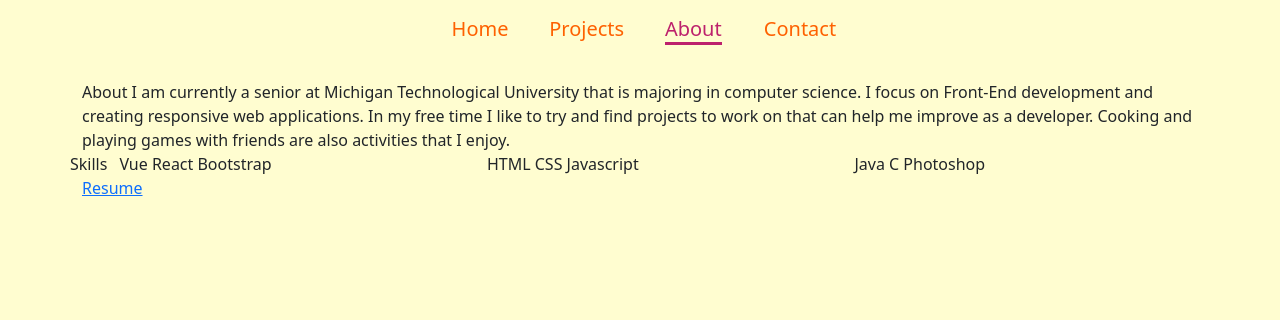
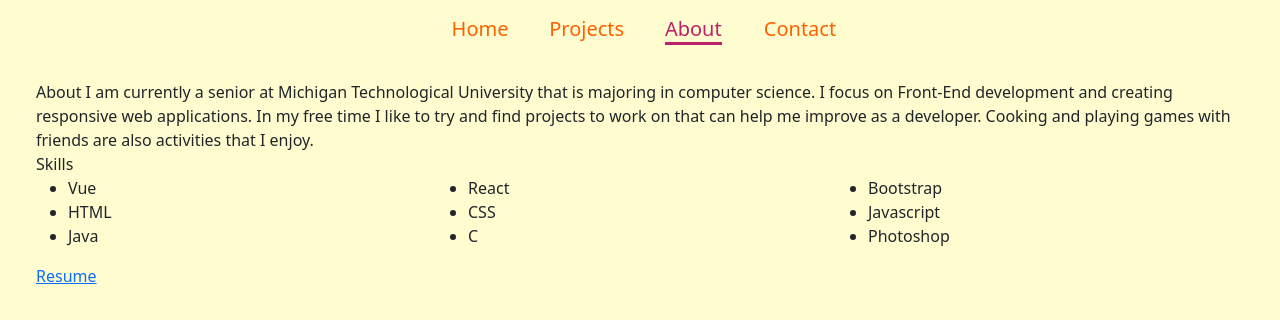
Before and after one commit to mezitta/portfolio, a React (Create React App) app: page /about in a window 1280 px wide. Shown: the top 320 px of the page. Built offline with nearby package versions, Linux system fonts and the light colour scheme.

Commit message:
Skills as list

```diff
--- a/src/components/About.css
+++ b/src/components/About.css
@@ -1,5 +1,11 @@
 .about-body {
     width: 100%;
+}
+
+.skills-row {
+    display: flex;
+    align-items: center;
+    justify-content: center;
 }
 
 @media only screen and (max-width: 992px) {
--- a/src/components/About.js
+++ b/src/components/About.js
@@ -10,8 +10,8 @@ import './About.css'
 const About = () => {
     return (
         <div className="about-body">
-            <Container>
-                <Row>
+            <Container fluid>
+                <Row className="about-row">
                     <Col>
                         About
                         I am currently a senior at Michigan Technological University that is majoring in computer science.
@@ -20,24 +20,24 @@ const About = () => {
                         Cooking and playing games with friends are also activities that I enjoy.
                     </Col>
                 </Row>
-                <Row>
-                    Skills
-                    <Col>
-                        Vue
-                        React
-                        Bootstrap
-                    </Col>
-                    <Col>
-                        HTML
-                        CSS
-                        Javascript
-                    </Col>
-                    <Col>
-                        Java
-                        C
-                        Photoshop
-                    </Col>
-                </Row>
+                Skills
+                <ul>
+                    <Row className="skills-row">
+                        <Col><li>Vue</li></Col>
+                        <Col><li>React</li></Col>
+                        <Col><li>Bootstrap</li></Col>
+                    </Row>
+                    <Row className="skills-row">
+                        <Col><li>HTML</li></Col>
+                        <Col><li>CSS</li></Col>
+                        <Col><li>Javascript</li></Col>
+                    </Row>
+                    <Row className="skills-row">
+                        <Col><li>Java</li></Col>
+                        <Col><li>C</li></Col>
+                        <Col><li>Photoshop</li></Col>
+                    </Row>
+                </ul>
                 <Row>
                     <a target="_blank" rel="noreferrer" href={Resume}>Resume</a>
                 </Row>
```
